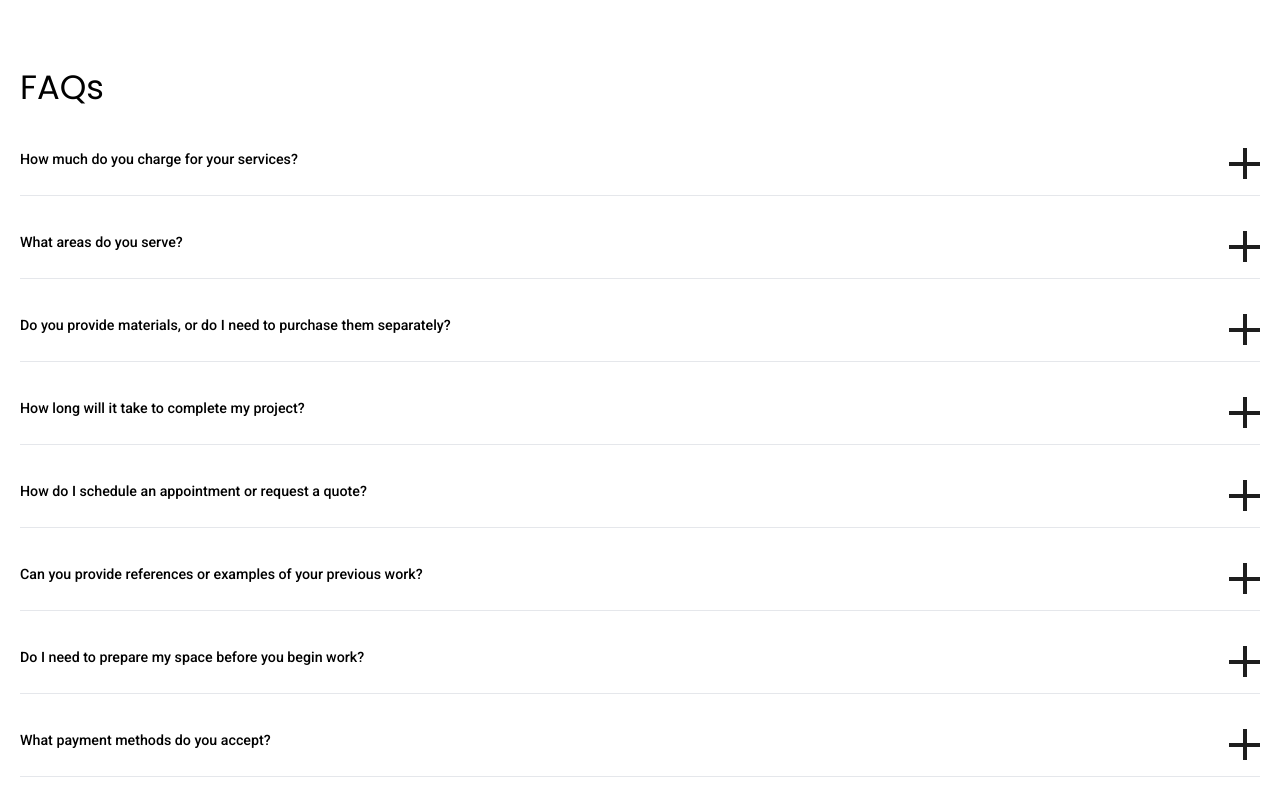
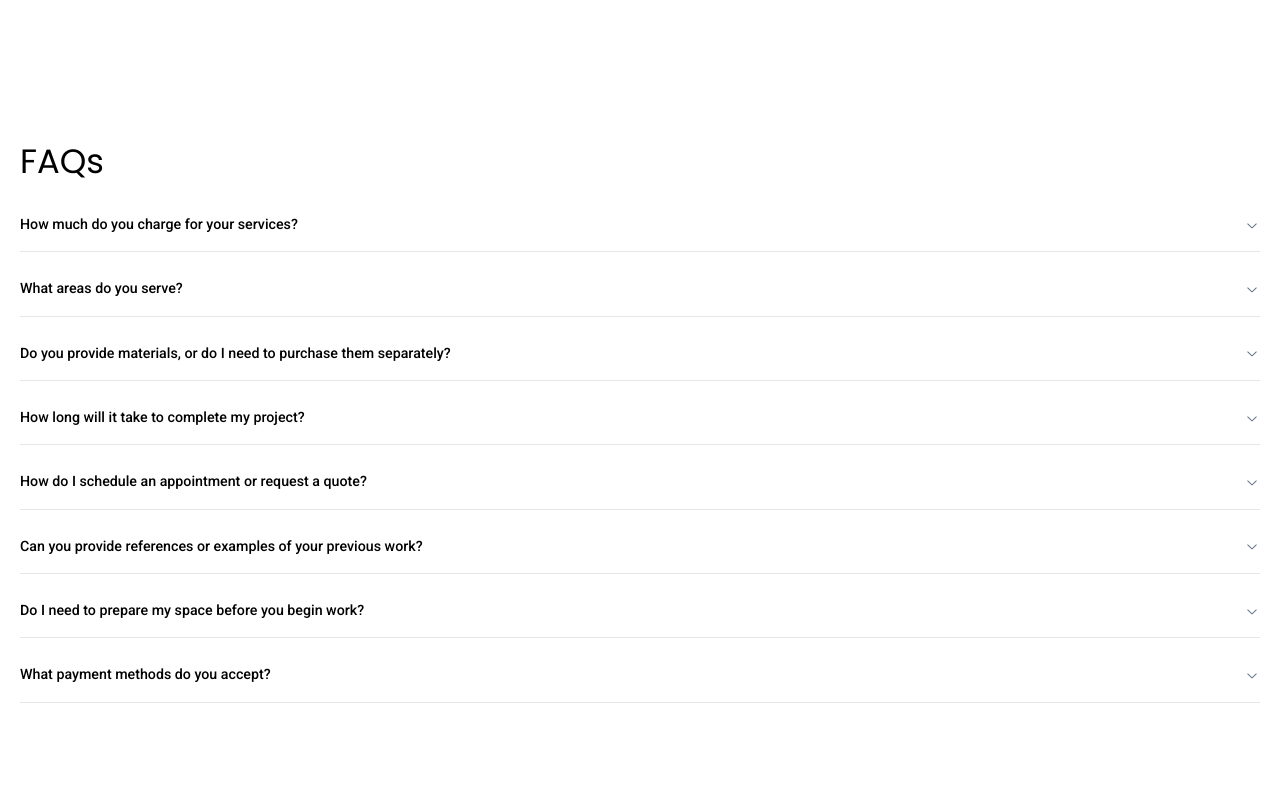
Before and after one commit to pmita/ahandymaninnewcastle.co.uk, a Next.js app: page / in a window 1280 px wide. Shown: the part 1520-2320 px from the top of the page. Built offline with nearby package versions, Linux system fonts and the light colour scheme.

Commit message:
chore: fix according on homepage

```diff
--- a/components/ui/accordion.tsx
+++ b/components/ui/accordion.tsx
@@ -2,7 +2,7 @@
 import * as React from "react"
 // UTILS
 import { cn } from '@/utils/helpers';
-import { MinusSymbolSVG, PlusSymbolSVG } from "../SVGs";
+import { ChevronDownIcon } from "@radix-ui/react-icons"
 import * as AccordionPrimitive from "@radix-ui/react-accordion"
 
 const Accordion = AccordionPrimitive.Root
@@ -33,7 +33,7 @@ const AccordionTrigger = React.forwardRef<
       {...props}
     >
       {children}
-      <PlusSymbolSVG width={40} height={40} fill="#1E1E1E"/>
+      <ChevronDownIcon className="h-4 w-4 shrink-0 text-muted-foreground transition-transform duration-200" />
     </AccordionPrimitive.Trigger>
   </AccordionPrimitive.Header>
 ))
--- a/package.json
+++ b/package.json
@@ -10,6 +10,7 @@
   },
   "dependencies": {
     "@radix-ui/react-accordion": "^1.2.1",
+    "@radix-ui/react-icons": "^1.3.1",
     "@radix-ui/react-label": "^2.1.0",
     "@radix-ui/react-slot": "^1.1.0",
     "@tanstack/react-query": "^5.59.16",
```
Also changed, not shown: 1 other file (tests, documents, lock files or other folders).
